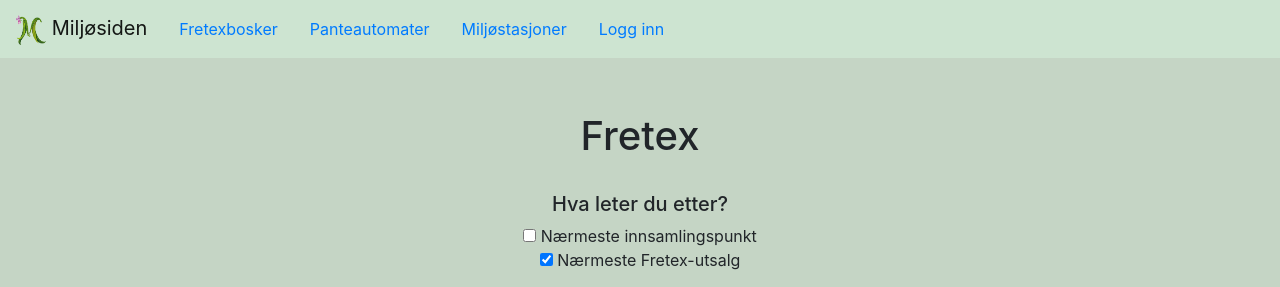
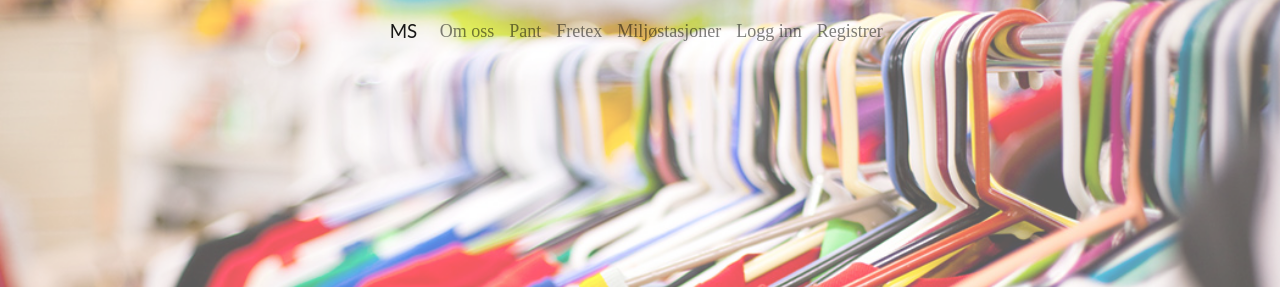
Before and after one commit to helenemolberg/blikvitt, a Flask app: page /fretex in a window 1280 px wide. Shown: the top 287 px of the page. Run offline with Flask 2, Linux system fonts and the light colour scheme; some libraries are stand-ins or nearby versions.

Commit message:
new layout to fretex

```diff
--- a/templates/fretex.html
+++ b/templates/fretex.html
@@ -3,8 +3,12 @@
 <head>
     <meta charset="UTF-8">
     <title>Fretex</title>
-    <link rel="stylesheet" href="https://stackpath.bootstrapcdn.com/bootstrap/4.3.1/css/bootstrap.min.css" integrity="sha384-ggOyR0iXCbMQv3Xipma34MD+dH/1fQ784/j6cY/iJTQUOhcWr7x9JvoRxT2MZw1T" crossorigin="anonymous">
-    <script src="https://stackpath.bootstrapcdn.com/bootstrap/4.3.1/js/bootstrap.min.js" integrity="sha384-JjSmVgyd0p3pXB1rRibZUAYoIIy6OrQ6VrjIEaFf/nJGzIxFDsf4x0xIM+B07jRM" crossorigin="anonymous"></script>
+    <!--Bootstrap-->
+    <link rel="stylesheet" href="https://maxcdn.bootstrapcdn.com/bootstrap/4.3.1/css/bootstrap.min.css">
+    <script src="https://ajax.googleapis.com/ajax/libs/jquery/3.3.1/jquery.min.js"></script>
+    <script src="https://cdnjs.cloudflare.com/ajax/libs/popper.js/1.14.7/umd/popper.min.js"></script>
+    <script src="https://maxcdn.bootstrapcdn.com/bootstrap/4.3.1/js/bootstrap.min.js"></script>
+
     <title>A Leaflet map!</title>
     <link rel="stylesheet" href="https://unpkg.com/leaflet@1.4.0/dist/leaflet.css"
         integrity="sha512-puBpdR0798OZvTTbP4A8Ix/l+A4dHDD0DGqYW6RQ+9jxkRFclaxxQb/SJAWZfWAkuyeQUytO7+7N4QKrDh+drA=="
@@ -12,34 +16,84 @@
     <link rel="stylesheet" type="text/css" href="../static/underPages.css">
     <link rel="stylesheet" href="/w3css/4/w3.css">
 
+<style>
+    body, html {
+  height: 100%;
+  margin: 0;
+  font: 400 15px/1.8 "Lato", sans-serif;
+  color: #777;
+}
+.bgimg-1, .bgimg-2, .bgimg-3 {
+  position: relative;
+  opacity: 0.65;
+  background-position: center;
+  background-repeat: no-repeat;
+  background-size: cover;
+}
+.bgimg-1 {
+  background-image: url("/static/images/fretex_img.jpg");
+  height: 100%;
+}
+.caption {
+  position: absolute;
+  left: 0;
+  top: 50%;
+  width: 100%;
+  text-align: center;
+  color: #000;
+}
+.caption span.border {
+  background-color: #111;
+  color: #fff;
+  padding: 18px;
+  font-size: 25px;
+  letter-spacing: 10px;
+}
+    .nav-link{
+    font-size: 18px;
+    font-family: "Bell MT";
+}
+</style>
+</head>
 
-</head>
-    <body style="background-color: #c5d5c5">
-        <script src="https://code.jquery.com/jquery-3.3.1.slim.min.js" integrity="sha384-q8i/X+965DzO0rT7abK41JStQIAqVgRVzpbzo5smXKp4YfRvH+8abtTE1Pi6jizo" crossorigin="anonymous"></script>
-        <script src="https://cdnjs.cloudflare.com/ajax/libs/popper.js/1.14.7/umd/popper.min.js" integrity="sha384-UO2eT0CpHqdSJQ6hJty5KVphtPhzWj9WO1clHTMGa3JDZwrnQq4sF86dIHNDz0W1" crossorigin="anonymous"></script>
-
-        <nav class="navbar navbar-light" style="background-color: #CDE4D1; justify-content: left" >
-            <a class="navbar-brand" href="http://127.0.0.1:5000/">
-                <img src="/static/images/miljosiden_image.gif" width="30" height="30" alt="">
-                Miljøsiden
-            </a>
-            <ul class="nav">
-                <li class="nav-item" >
-                    <a class="nav-link active" href="http://127.0.0.1:5000/fretex">Fretexbosker</a>
+<body>
+<div class="navBar">
+    <nav class="navbar fixed-top navbar-expand-lg navbar-light justify-content-center">
+        <a class="navbar-brand" href="/">MS</a>
+        <ul class="navbar-nav">
+          <li class="nav-item">
+            <a class="nav-link" href="#">Om oss</a>
           </li>
           <li class="nav-item">
-                    <a class="nav-link" href="http://127.0.0.1:5000/pant">Panteautomater</a>
+            <a class="nav-link" href="/pant">Pant</a>
           </li>
             <li class="nav-item">
-                    <a class="nav-link" href="http://127.0.0.1:5000/recycle">Miljøstasjoner</a>
+            <a class="nav-link" href="/fretex">Fretex</a>
           </li>
             <li class="nav-item">
-                    <a class="nav-link" href="http://127.0.0.1:5000/login">Logg inn</a>
+            <a class="nav-link" href="/recycle">Miljøstasjoner</a>
           </li>
+        </ul>
+        <ul class="nav navbar-nav navbar-right">
+            <li class="nav-item">
+                <a class="nav-link" href="/login">Logg inn</a>
+            </li>
+            <li class="nav-item">
+                <a class="nav-link" href="/registeruser">Registrer</a>
+            </li>
+        </ul>
 
-            </ul>
+        <!--<span class="navbar-text white-text">
+          Navbar text with an inline element
+        </span>-->
 </nav>
-
+</div>
+<div class="bgimg-1">
+  <div class="caption">
+    <span class="border">Har du noen klær?</span><br>
+    <span class="border">Putt de her!</span>
+  </div>
+</div>
         <br/>
         <div id="space_maker"><h1> Fretex  </h1>
             <br/>
```
Also changed, not shown: static/images/fretex_img.jpg (added), static/images/plastic_in_ocean.jpg (added), static/images/recycle_img.jpg (added). Lines whose indentation alone changed are shown as unchanged.
